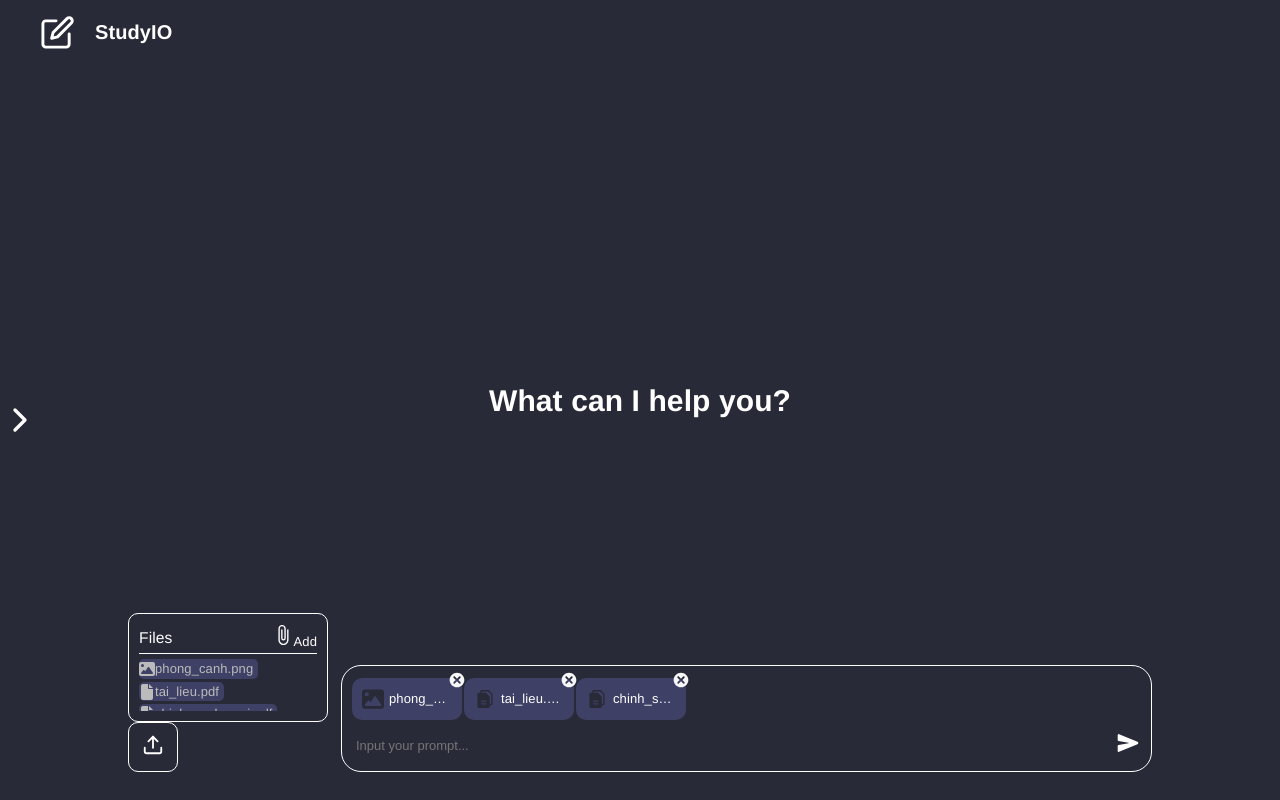
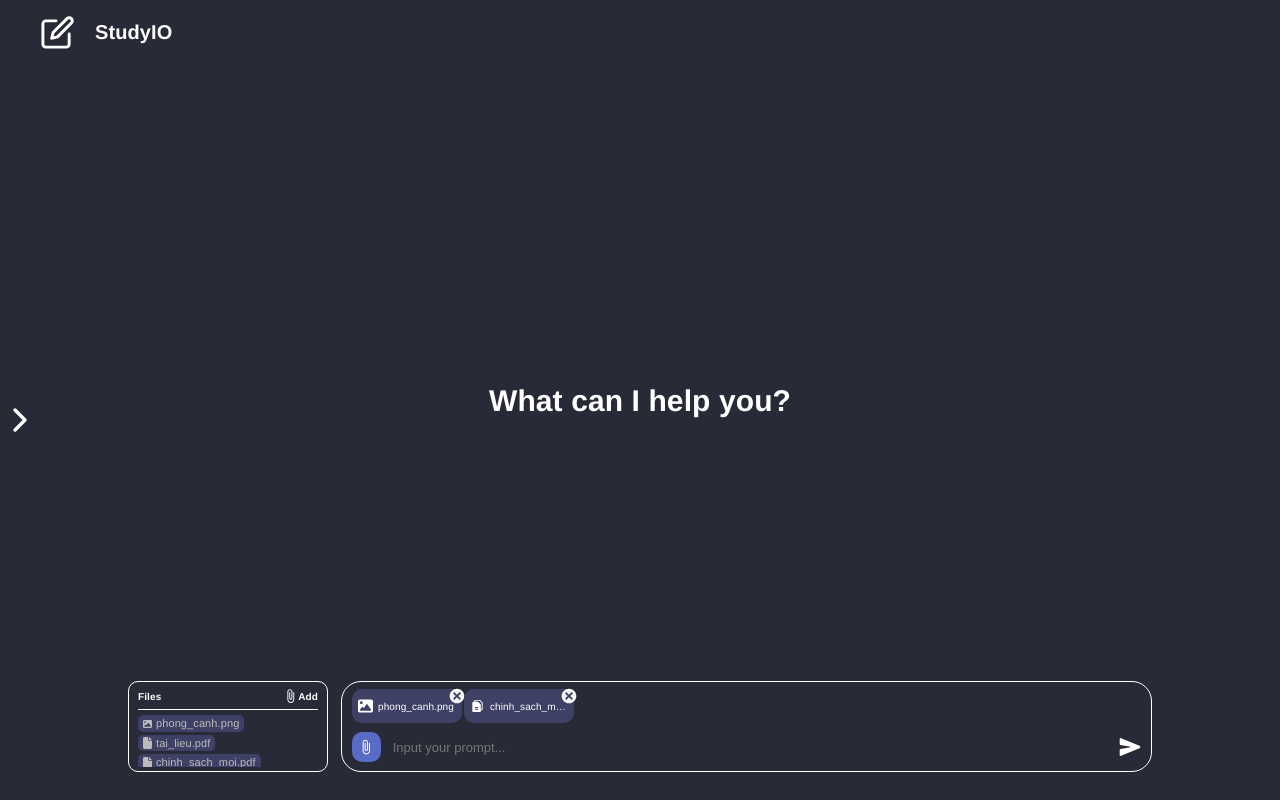
Before and after one commit to Kuroidaka/studyIO, a React (Vite) app: page /chat in a window 1280 px wide. Built offline with nearby package versions, Linux system fonts and the light colour scheme.

Commit message:
chore: clean code

```diff
--- a/src/GlobalStyle.jsx
+++ b/src/GlobalStyle.jsx
@@ -4,7 +4,7 @@ const GlobalStyles = createGlobalStyle`
     @import url('https://fonts.googleapis.com/css2?family=Roboto:wght@100;300;400;500;700;900&display=swap');
     :root {
         --primary-color: #1A1A22;
-        --second-color: #9F9F9F;
+        --second-color: #596bc4;
         --third-color: #5F6399;
         --selected-color: #3E4165;
 
--- a/src/page/chat/input/index.jsx
+++ b/src/page/chat/input/index.jsx
@@ -2,7 +2,7 @@ import {
     Upload, Send, File1, File2_2, Image, Image2, Delete, Delete2, AttachFile
 } from "../../../assets/Icons/index";
 import '../style/index.scss'
-import React, { useState } from 'react';
+import { useState } from 'react';
 const InputBox = () => {
     const [inputValue, setInputValue] = useState('');
     // const [showContent, setShowContent] = useState(false);
@@ -13,7 +13,7 @@ const InputBox = () => {
 
     const handleSendButtonClick = () => {
         setInputValue('');
-        setFiles([]);
+        // setFiles([]);
         // if (uploadedFiles.length > 0) {
         //     setShowContent(true);
         // }
@@ -22,17 +22,19 @@ const InputBox = () => {
         // }
 
     };
-    const handleUploadFile = (event) => {
-        const uploadedFiles = event.target.files;
+    const handleUploadFile = (event, fileType) => {
 
-        for (let i = 0; i < uploadedFiles.length; i++) {
-            const file = uploadedFiles[i];
-            const newFile = { id: Date.now() + i, type: 'file', name: file.name };
-            setFiles(prevFiles => [...prevFiles, newFile]);
+            const uploadedFiles = event.target.files;
+            for (let i = 0; i < uploadedFiles.length; i++) {
+                const file = uploadedFiles[i];
+                const newFile = { id: Date.now() + i, type: 'file', name: file.name };
+                fileType ==="docs"
+                    ? setFilesDocs(prevFiles => [...prevFiles, newFile])
+                    : setFilesImages(prevFiles => [...prevFiles, newFile]);
+            // if (uploadedFiles.length > 0) {
+            //     setShowContent(true);
+            // }
         }
-        // if (uploadedFiles.length > 0) {
-        //     setShowContent(true);
-        // }
 
     };
     const handleEnterKeyPress = (event) => {
@@ -45,12 +47,20 @@ const InputBox = () => {
     //     { id: 2, type: 'image', name: 'Tên file 2' }
     //     // Thêm nhiều phần tử khác nếu cần
     // ]);
-    const [files, setFiles] = useState([
+    const [filesDocs, setFilesDocs] = useState([
         { id: 1, type: 'image', name: 'phong_canh.png' },
         { id: 2, type: 'file', name: 'tai_lieu.pdf' },
         { id: 3, type: 'file', name: 'chinh_sach_moi.pdf' }
         // Thêm nhiều phần tử khác nếu cần
     ]);
+
+    // file image for upload at the input box
+    const [filesImages, setFilesImages] = useState([
+        { id: 1, type: 'image', name: 'phong_canh.png' },
+        { id: 3, type: 'file', name: 'chinh_sach_moi.pdf' }
+        // Thêm nhiều phần tử khác nếu cần
+    ])
+
     const [hoveredFile, setHoveredFile] = useState(null);
 
     const handleMouseEnter = (id) => {
@@ -64,46 +74,61 @@ const InputBox = () => {
 
     const handleDeleteClick = (id) => {
         // Xoá file theo id
-        const updatedFiles = files.filter(file => file.id !== id);
-        setFiles(updatedFiles);
+        const updatedFiles = filesDocs.filter(file => file.id !== id);
+        setFilesDocs(updatedFiles);
         // if (updatedFiles.length === 0) {
         //     setShowContent(false);
         // }
     };
+
+    const handleDeleteImgFile = (id) => {
+        const updatedFiles = filesImages.filter(file => file.id !== id);
+        setFilesImages(updatedFiles);
+    }
     return (
         <div className='Input'>
             <div className='File_uploaded'>
-                <div className='Content'>
+              {filesDocs.length > 0
+            ?   <div className='Content'>
                     <div className='Content_head'>
                         <div className='p1'>Files</div>
                         <div className='add_button'>
                             <label htmlFor="fileInput">
-                                <AttachFile />Add
+                                <AttachFile />
+                                <div>Add</div>
                             </label>
                             <input
                                 type="file"
                                 id="fileInput"
+                                accept=".pdf,.docx,.pptx,"
                                 style={{ display: 'none' }}
-                                onChange={handleUploadFile}
+                                onChange={(e) => handleUploadFile(e, "docs")}
                                 multiple
                             />
                         </div>
                     </div>
                     <hr />
                     <div className='file_uploaded_area'>
-                        {files.map(file => (
+                        {filesDocs.map(file => (
                             <div
                                 className='file_uploaded_container'
                                 key={file.id}
                                 onMouseEnter={() => handleMouseEnter(file.id)}
                                 onMouseLeave={handleMouseLeave}
                             >
-                                {hoveredFile === file.id && (
+                                {
+                                hoveredFile === file.id ?
+                                (
                                     <span className='delete_button' onClick={() => handleDeleteClick(file.id)}>
                                         <Delete2 />
                                     </span>
-                                )}
-                                {file.type === 'image' ? <Image2 /> : <File2_2 />}
+                                ) : (
+                                    file.type === 'image' ?
+                                     <span><Image2 /></span> :
+                                     <span> <File2_2 /></span>
+                                )
+                                }
+
                                 <p className='file_name'>{file.name}</p>
                             </div>
                         ))}
@@ -124,7 +149,7 @@ const InputBox = () => {
                     </div> */}
 
                 </div>
-                <div id="Icon_Upload">
+            :   <div id="Icon_Upload">
                     <label htmlFor="fileInput">
                         <Upload />
                     </label>
@@ -132,22 +157,22 @@ const InputBox = () => {
                         type="file"
                         id="fileInput"
                         style={{ display: 'none' }}
-                        onChange={handleUploadFile}
+                        onChange={(e) => handleUploadFile(e, "docs")}
                         multiple
                     />
-                </div>
+                </div>}
             </div>
 
 
             <div className='Input_content'>
                 <div className='File_area'>
-                    {files.map(file => (
+                    {filesImages.map(file => (
                         <div className="file_container" key={file.id}>
                             <div className="file_info">
                                 {file.type === 'file' ? <File1 /> : <Image />}
                                 <p className="file_name">{file.name}</p>
                             </div>
-                            <div id='Delete_icon' onClick={() => handleDeleteClick(file.id)}>
+                            <div id='Delete_icon' onClick={() => handleDeleteImgFile(file.id)}>
                                 <Delete />
                             </div>
                         </div>
@@ -175,6 +200,18 @@ const InputBox = () => {
                     </div>
                 </div> */}
                 <div className='Input_area'>
+                    <label className="attach-btn-wrapper" htmlFor="img_file-Input">
+                        <AttachFile />
+                            <input
+                                type="file"
+                                id="img_file-Input"
+                                accept=".jpg,.png,.jpeg,.webp,.heic"
+                                style={{ display: 'none' }}
+                                onChange={(e) => handleUploadFile(e, "img")}
+                                multiple
+                            />
+                    </label>
+
                     <input
                         type="text"
                         placeholder="Input your prompt..."
--- a/src/page/chat/style/_input.scss
+++ b/src/page/chat/style/_input.scss
@@ -11,11 +11,10 @@
         height: 100%;
         .Content {
             // height: fit-content;
-            align-items: button;
             width: 200px;
             border: 1px solid white;
             border-radius: 10px;
-            padding: 10px;
+            padding: 3px 9px 4px;
             margin-right: 1em;
 
             .Content_head {
@@ -29,6 +28,8 @@
                     justify-content: center;
                     align-items: center;
                     font-size: larger;
+                    font-size: 1rem;
+                    font-weight: 700;
                 }
 
                 .add_button {
@@ -37,7 +38,33 @@
                     justify-content: center;
                     align-items: center;
                     font-size: larger;
-                    cursor: pointer;
+
+
+                    label[for="fileInput"] {
+                        display: flex;
+                        justify-content: center;
+                        cursor: pointer;
+                        svg {
+                            width: 15px;
+                        }
+                        div {
+                            display: flex;
+                            justify-content: center;
+                            align-items: center;
+                            font-size: 1rem;
+                            font-weight: 700;
+                        }
+
+                        &:hover {
+                            svg {
+                                color: var(--second-color);
+                            }
+                            div {
+                                color: var(--second-color);
+                            }
+                        }
+
+                    }
                 }
             }
 
@@ -62,7 +89,7 @@
                     display: flex;
                     justify-content: center;
                     align-items: center;
-                    padding-right: 5px;
+                    padding: 0 5px;
 
                     width: fit-content;
                     color: #BBBBBB;
@@ -70,6 +97,20 @@
                     .delete_button{
                         display: flex;
                         cursor: pointer;
+                        svg {
+                            width: 14px;
+                        }
+                    }
+                    .file_name {
+                        font-size: 1.1rem;
+                        margin-left: 4px;
+                    }
+                    span {
+                        height: 100%;
+                        display: flex;
+                        svg {
+                            width: 9px;
+                        }
                     }
                 }
             }
@@ -114,19 +155,24 @@
                 .file_info {
                     display: flex;
                     align-items: center;
-                    margin-top: 12px;
-                    // padding: 1em;
+                    margin-top: 7px;
                     width: 100%;
-                    padding: 10px;
+                    padding: 6px;
                     border: none;
                     border-radius: 10px;
                     position: relative;
                     background-color: #3E4165;
 
+                    svg {
+                        width: 15px;
+                        color: white;
+                    }
+
                     .file_name {
                         flex: 1;
                         color: white;
                         margin-left: 5px;
+                        font-size: 1rem;
                         overflow: hidden;
                         white-space: nowrap;
                         text-overflow: ellipsis;
@@ -145,10 +191,26 @@
 
         .Input_area {
             display: flex;
+            gap:10px;
             justify-content: space-between;
             // border: 1px solid white;
             border-radius: 20px;
-            padding: 12px;
+            padding: 9px 10px;
+
+            .attach-btn-wrapper{
+                display: flex;
+                cursor: pointer;
+                width: 30px;
+                height: 30px;
+                justify-content: center;
+                align-items: center;
+                border-radius: 10px;
+                background-color: var(--second-color);
+
+                svg {
+                    width: 16px;
+                }
+            }
 
             input {
                 background-color: rgb(255, 255, 255, 0.0);
@@ -164,6 +226,8 @@
             }
 
             #send_button {
+                display: flex;
+                align-items: center;
                 cursor: pointer;
             }
         }
```
